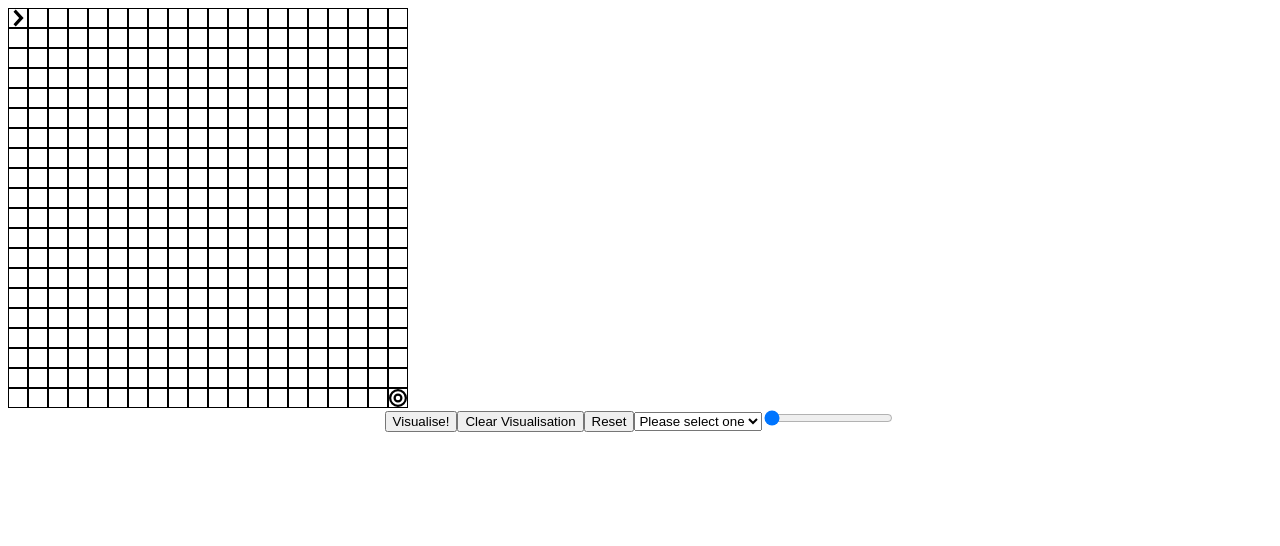
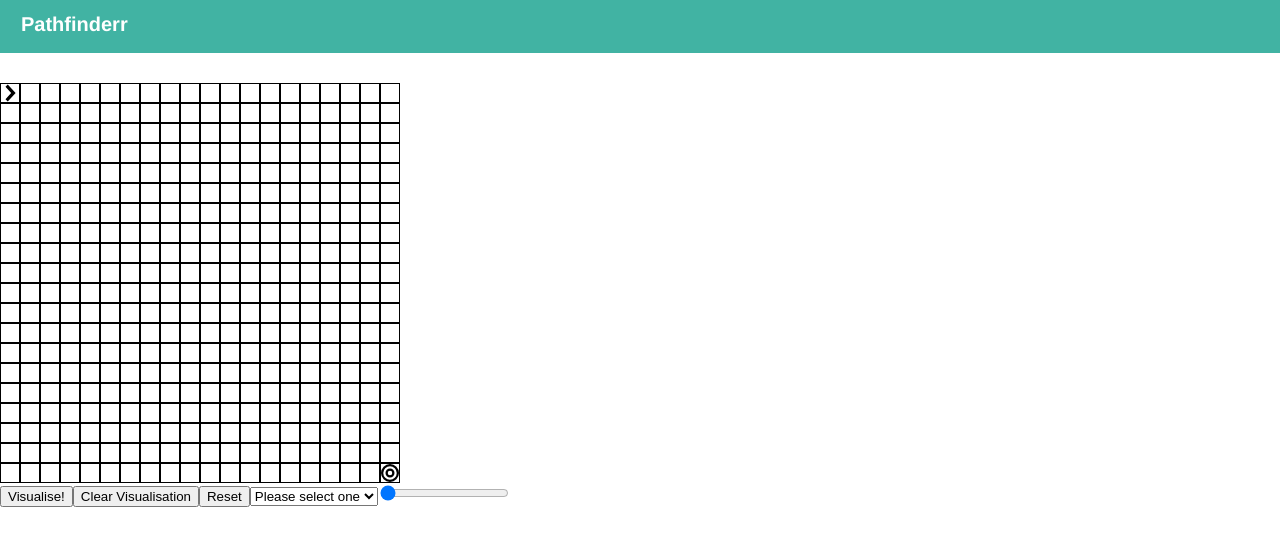
Before and after one commit to ciaranbrohan/cs50-final-project, a Vue app in the folder vuesialiser/: page / in a window 1280 px wide. Shown: the top 546 px of the page. Built offline with nearby package versions, Linux system fonts and the light colour scheme.

Commit message:
styling the ui

```diff
--- a/vuesialiser/public/index.html
+++ b/vuesialiser/public/index.html
@@ -5,6 +5,8 @@
     <meta http-equiv="X-UA-Compatible" content="IE=edge">
     <meta name="viewport" content="width=device-width,initial-scale=1.0">
     <link rel="icon" href="<%= BASE_URL %>favicon.ico">
+    <link rel="icon" href="<%= BASE_URL %>main.css">
+
     <title><%= htmlWebpackPlugin.options.title %></title>
   </head>
   <body>
--- a/vuesialiser/src/App.vue
+++ b/vuesialiser/src/App.vue
@@ -1,5 +1,23 @@
 <template>
   <div id="app">
+
+
+    <header class="navbar navbar--green">
+      <div class="container-fluid">
+        <div class="navbar__header">
+          <a href="#" class="navbar__brand">Pathfinderr</a>
+        </div>
+        <ul class="nav navbar__nav">
+          <li></li>
+          <li></li>
+          <li></li>
+        </ul>
+      </div>
+
+    </header>
+
+
+
     <div id="algo-grid" ref="algoGrid" style="width:400px; height:400px;" v-on:mousedown="mouseDown" v-on:mouseup="mouseup">
       <div v-for="(row, index) in gridArray" class="rows" :key="index">
         <div v-for="(col, index) in row" class="col" :key="index">
@@ -179,8 +197,8 @@ export default {
     }
   },
   mounted: function() {
-    this.nodeHeight = this.$refs.algoGrid.clientHeight/this.rows-2;
-    this.nodeWidth = this.$refs.algoGrid.clientWidth/this.cols-2;
+    this.nodeHeight = this.$refs.algoGrid.clientHeight/this.rows;
+    this.nodeWidth = this.$refs.algoGrid.clientWidth/this.cols;
     this.gridArray = grid.init(this.cols, this.rows).render
   },
 }
@@ -232,8 +250,6 @@ export default {
   font-family: Avenir, Helvetica, Arial, sans-serif;
   -webkit-font-smoothing: antialiased;
   -moz-osx-font-smoothing: grayscale;
-  text-align: center;
-  color: #2c3e50;
 }
 
 .start {
@@ -258,4 +274,73 @@ export default {
     animation: shortestPath 100ms ease-out;
     background-color: rgb(255, 254, 106);
 }
+
+/*-- CSS reset --*/
+html {
+  box-sizing: border-box;
+  font-size: 16px;
+}
+
+*, *:before, *:after {
+  box-sizing: inherit;
+}
+
+body, h1, h2, h3, h4, h5, h6, p, ol, ul {
+  margin: 0;
+  padding: 0;
+  font-weight: normal;
+}
+
+ol, ul {
+  list-style: none;
+}
+
+img {
+  max-width: 100%;
+  height: auto;
+}
+
+/*-- container, grid, utlities --*/
+
+.container-fluid {
+padding-right: 15px;
+padding-left: 15px;
+margin-right: auto;
+margin-left: auto;
+}
+
+/*-- container, grid, utlities --*/
+.navbar {
+    font-size: 16px;
+    min-height: 53px;
+    margin-bottom: 30px;
+}
+
+.navbar__header {
+  margin: 0 -15px;
+}
+
+.navbar__brand {
+  float: left;
+  height: 50px;
+  font-size: 20px;
+  line-height: 1.042;
+  height: 53px;
+  font-weight: 700;
+  padding: 14px 21px;
+}
+
+.navbar--green {
+    background-color: #41B3A3;
+}
+
+.navbar--green .navbar__brand {
+    color: #fff;
+}
+
+a {
+  text-decoration: none;
+}
+
+
 </style>
--- a/vuesialiser/src/main.js
+++ b/vuesialiser/src/main.js
@@ -1,5 +1,6 @@
 import Vue from 'vue'
 import App from './App.vue'
+
 
 Vue.config.productionTip = false
 
```
Also changed, not shown: 1 other file (tests, documents, lock files or other folders).
